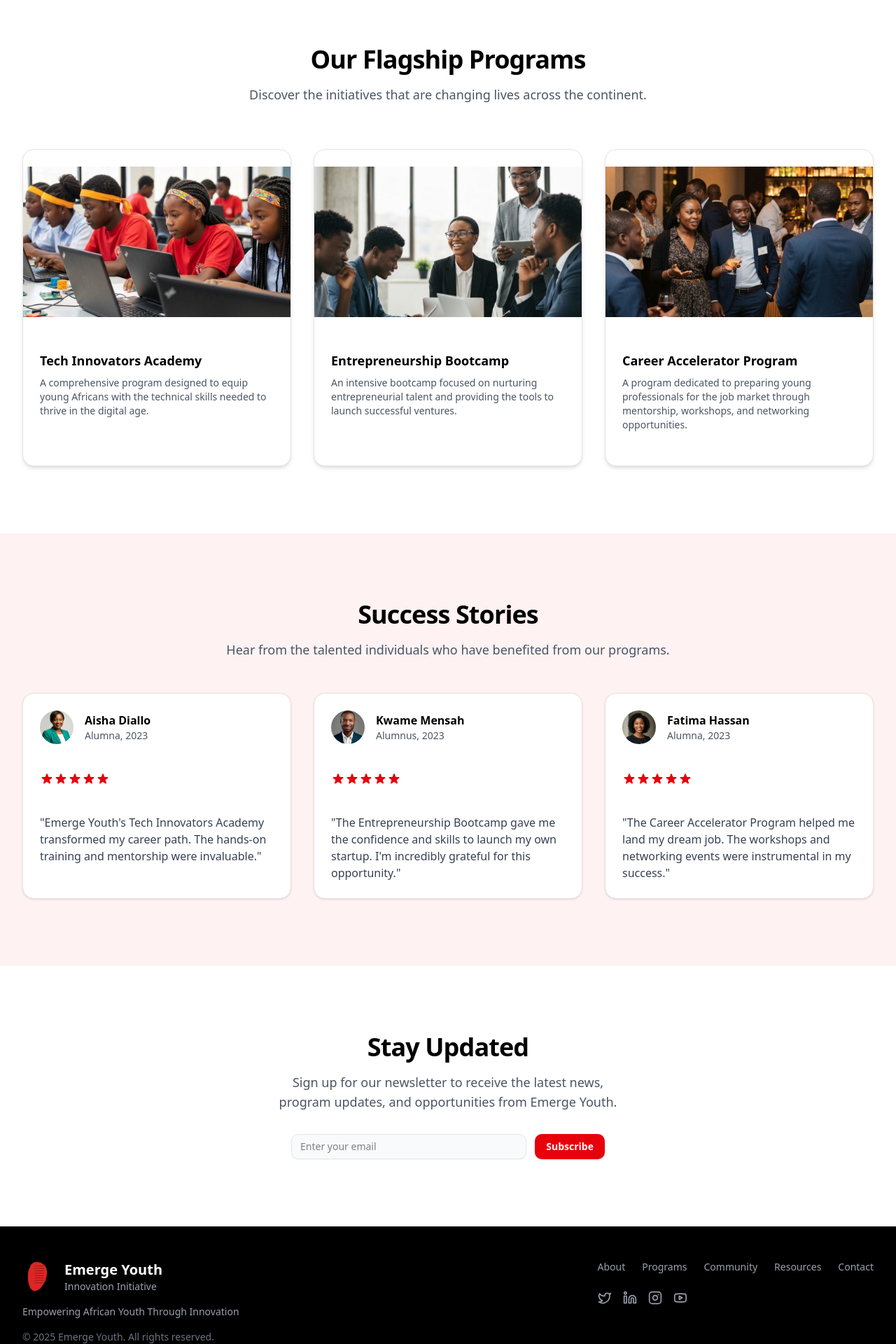
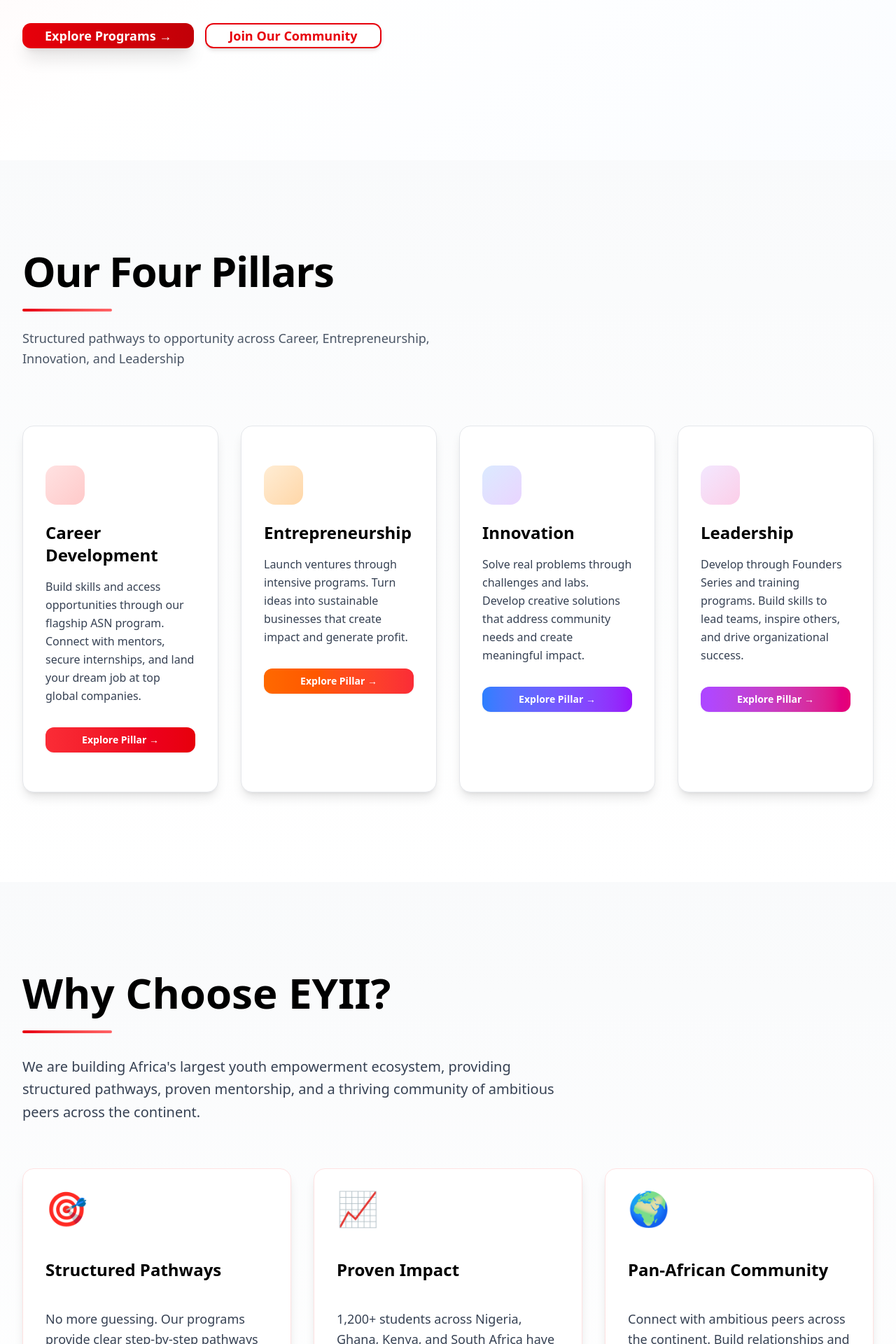
Before and after one commit to TobiWilliams001/eyii-africa, a Next.js app: page / in a window 1280 px wide. Shown: the part 720-2640 px from the top of the page at 70% size. Built offline with nearby package versions, Linux system fonts and the light colour scheme.

Commit message:
feat: redesign homepage with modern UI and updated content

```diff
--- a/app/page.tsx
+++ b/app/page.tsx
@@ -1,211 +1,241 @@
-import Link from "next/link"
-import { Header } from "@/components/header"
-import { Footer } from "@/components/footer"
-import { Button } from "@/components/ui/button"
-import { Card, CardContent } from "@/components/ui/card"
-import { Input } from "@/components/ui/input"
+import Link from 'next/link'
+import { Header } from '@/components/header'
+import { Footer } from '@/components/footer'
+import { Button } from '@/components/ui/button'
+import { Card, CardContent } from '@/components/ui/card'
+import { TestimonialCarousel } from '@/components/testimonials-carousel'
+import { testimonials } from '@/lib/data/testimonials'
 
 export default function HomePage() {
+
   return (
     <div className="flex min-h-screen flex-col bg-white">
       <Header />
 
       <main className="flex-grow">
         {/* Hero Section */}
-        <section
-          className="relative flex min-h-[75vh] items-end bg-cover bg-center p-4 py-16 text-white sm:p-6 lg:p-10"
-          style={{
-            backgroundImage: `linear-gradient(rgba(0, 0, 0, 0.2) 0%, rgba(0, 0, 0, 0.6) 100%), url("/african-youth-working-with-technology-and-innovati.jpg")`,
-          }}
-        >
-          <div className="mx-auto flex max-w-5xl flex-col items-start gap-6">
-            <h1 className="text-4xl font-extrabold md:text-5xl lg:text-6xl text-balance">
-              Empowering African Youth Through Innovation
+        <section className="relative py-24 md:py-40 overflow-hidden">
+          <div className="absolute inset-0 bg-gradient-to-br from-red-50 via-white to-blue-50/30 pointer-events-none" />
+          <div className="absolute top-0 right-0 w-96 h-96 bg-red-100/40 rounded-full blur-3xl -z-10" />
+          <div className="absolute bottom-0 left-0 w-96 h-96 bg-blue-100/30 rounded-full blur-3xl -z-10" />
+
+          <div className="mx-auto max-w-7xl px-4 sm:px-6 lg:px-8 relative z-10">
+            <div className="max-w-4xl">
+              <h1 className="text-6xl md:text-7xl lg:text-8xl font-bold tracking-tight text-black mb-6 text-balance leading-tight">
+                Empowering African Youth
               </h1>
-            <p className="max-w-3xl text-base text-white/90 md:text-lg">
-              Emerge Youth is dedicated to fostering the next generation of African leaders by providing access to
-              cutting-edge technology, entrepreneurial training, and career development resources.
+              <div className="h-1 w-24 bg-gradient-to-r from-red-600 to-red-400 rounded-full mb-8" />
+              <p className="text-xl md:text-2xl text-gray-700 mb-12 text-pretty leading-relaxed max-w-2xl">
+                Access world-class programs in Career Development, Entrepreneurship, Innovation, and Leadership. Build your future with structured pathways to opportunity, mentorship, and community.
               </p>
+              <div className="flex flex-col sm:flex-row gap-4">
                 <Link href="/programs">
-              <Button className="bg-red-600 hover:bg-red-700 text-white font-bold px-6 py-3 text-base shadow-lg transition-transform hover:scale-105">
-                Explore Programs
+                  <Button className="w-full sm:w-auto bg-gradient-to-r from-red-600 to-red-700 hover:from-red-700 hover:to-red-800 text-white font-bold px-8 py-4 text-lg shadow-xl transition-all duration-300 hover:shadow-2xl hover:scale-105 rounded-lg">
+                    Explore Programs →
+                  </Button>
+                </Link>
+                <Link href="/community">
+                  <Button className="w-full sm:w-auto bg-white hover:bg-red-600 text-red-600 hover:text-white border-2 border-red-600 font-bold px-8 py-4 text-lg transition-all duration-300 rounded-lg shadow-md hover:shadow-xl">
+                    Join Our Community
                   </Button>
                 </Link>
               </div>
-        </section>
-
-        {/* Flagship Programs Section */}
-        <section className="py-16 sm:py-20 lg:py-24">
-          <div className="mx-auto max-w-7xl px-4 sm:px-6 lg:px-8">
-            <div className="text-center">
-              <h2 className="text-3xl font-bold tracking-tight sm:text-4xl text-black">Our Flagship Programs</h2>
-              <p className="mx-auto mt-4 max-w-2xl text-lg text-gray-600">
-                Discover the initiatives that are changing lives across the continent.
-              </p>
-            </div>
-
-            <div className="mt-12 grid gap-8 sm:mt-16 sm:grid-cols-2 lg:grid-cols-3">
-              <Card className="overflow-hidden shadow-md hover:shadow-xl transition-shadow">
-                <div
-                  className="aspect-video w-full bg-cover bg-center"
-                  style={{
-                    backgroundImage: `url("/african-students-in-tech-workshop.jpg")`,
-                  }}
-                />
-                <CardContent className="p-6">
-                  <h3 className="text-lg font-bold text-black">Tech Innovators Academy</h3>
-                  <p className="mt-2 text-sm text-gray-600">
-                    A comprehensive program designed to equip young Africans with the technical skills needed to thrive
-                    in the digital age.
-                  </p>
-                </CardContent>
-              </Card>
-
-              <Card className="overflow-hidden shadow-md hover:shadow-xl transition-shadow">
-                <div
-                  className="aspect-video w-full bg-cover bg-center"
-                  style={{
-                    backgroundImage: `url("/african-entrepreneurs-in-business-meeting.jpg")`,
-                  }}
-                />
-                <CardContent className="p-6">
-                  <h3 className="text-lg font-bold text-black">Entrepreneurship Bootcamp</h3>
-                  <p className="mt-2 text-sm text-gray-600">
-                    An intensive bootcamp focused on nurturing entrepreneurial talent and providing the tools to launch
-                    successful ventures.
-                  </p>
-                </CardContent>
-              </Card>
-
-              <Card className="overflow-hidden shadow-md hover:shadow-xl transition-shadow">
-                <div
-                  className="aspect-video w-full bg-cover bg-center"
-                  style={{
-                    backgroundImage: `url("/african-professionals-networking-event.jpg")`,
-                  }}
-                />
-                <CardContent className="p-6">
-                  <h3 className="text-lg font-bold text-black">Career Accelerator Program</h3>
-                  <p className="mt-2 text-sm text-gray-600">
-                    A program dedicated to preparing young professionals for the job market through mentorship,
-                    workshops, and networking opportunities.
-                  </p>
-                </CardContent>
-              </Card>
             </div>
           </div>
         </section>
 
-        {/* Success Stories Section */}
-        <section className="bg-red-50 py-16 sm:py-20 lg:py-24">
+        {/* Four Pillars Section */}
+        <section className="py-20 md:py-32 bg-gradient-to-b from-gray-50 to-white">
           <div className="mx-auto max-w-7xl px-4 sm:px-6 lg:px-8">
-            <div className="text-center">
-              <h2 className="text-3xl font-bold tracking-tight sm:text-4xl text-black">Success Stories</h2>
-              <p className="mx-auto mt-4 max-w-2xl text-lg text-gray-600">
-                Hear from the talented individuals who have benefited from our programs.
+            <div className="mb-20">
+              <h2 className="text-5xl md:text-6xl font-bold tracking-tight text-black mb-6">
+                Our Four Pillars
+              </h2>
+              <div className="h-1 w-32 bg-gradient-to-r from-red-600 to-red-400 rounded-full" />
+              <p className="mt-6 max-w-2xl text-lg text-gray-600 leading-relaxed">
+                Structured pathways to opportunity across Career, Entrepreneurship, Innovation, and Leadership
               </p>
             </div>
 
-            <div className="mt-12 grid gap-8 md:grid-cols-2 lg:grid-cols-3">
-              <Card className="p-6 shadow-sm">
-                <div className="flex items-center gap-4">
-                  <img
-                    alt="Aisha Diallo"
-                    className="h-12 w-12 rounded-full object-cover"
-                    src="/african-woman-professional-headshot.png"
+            <div className="grid gap-8 sm:grid-cols-2 lg:grid-cols-4">
+              {[
+                {
+                  title: 'Career Development',
+                  desc: 'Build skills and access opportunities through our flagship ASN program. Connect with mentors, secure internships, and land your dream job at top global companies.',
+                  href: '/pillars/career',
+                  color: 'from-red-500 to-red-600',
+                  iconColor: 'from-red-100 to-red-200',
+                },
+                {
+                  title: 'Entrepreneurship',
+                  desc: 'Launch ventures through intensive programs. Turn ideas into sustainable businesses that create impact and generate profit.',
+                  href: '/pillars/entrepreneurship',
+                  color: 'from-orange-500 to-red-500',
+                  iconColor: 'from-orange-100 to-orange-200',
+                },
+                {
+                  title: 'Innovation',
+                  desc: 'Solve real problems through challenges and labs. Develop creative solutions that address community needs and create meaningful impact.',
+                  href: '/pillars/innovation',
+                  color: 'from-blue-500 to-purple-600',
+                  iconColor: 'from-blue-100 to-purple-200',
+                },
+                {
+                  title: 'Leadership',
+                  desc: 'Develop through Founders Series and training programs. Build skills to lead teams, inspire others, and drive organizational success.',
+                  href: '/pillars/leadership',
+                  color: 'from-purple-500 to-pink-600',
+                  iconColor: 'from-purple-100 to-pink-200',
+                },
+              ].map((pillar, index) => (
+                <Link key={index} href={pillar.href}>
+                  <Card className="h-full bg-white border border-gray-200 shadow-lg hover:shadow-2xl transition-all duration-300 hover:-translate-y-2 cursor-pointer group overflow-hidden rounded-2xl">
+                    <div
+                      className={`absolute top-0 left-0 right-0 h-1 bg-gradient-to-r ${pillar.color}`}
                     />
-                  <div>
-                    <p className="font-bold text-black">Aisha Diallo</p>
-                    <p className="text-sm text-gray-600">Alumna, 2023</p>
-                  </div>
-                </div>
-                <div className="my-4 flex text-red-600">
-                  {[...Array(5)].map((_, i) => (
-                    <svg key={i} className="h-5 w-5" fill="currentColor" viewBox="0 0 20 20">
-                      <path d="M9.049 2.927c.3-.921 1.603-.921 1.902 0l1.07 3.292a1 1 0 00.95.69h3.462c.969 0 1.371 1.24.588 1.81l-2.8 2.034a1 1 0 00-.364 1.118l1.07 3.292c.3.921-.755 1.688-1.54 1.118l-2.8-2.034a1 1 0 00-1.175 0l-2.8 2.034c-.784.57-1.838-.197-1.539-1.118l1.07-3.292a1 1 0 00-.364-1.118L2.98 8.72c-.783-.57-.38-1.81.588-1.81h3.461a1 1 0 00.951-.69l1.07-3.292z" />
-                    </svg>
+                    <CardContent className="p-8">
+                      <div
+                        className={`mb-6 h-14 w-14 rounded-xl bg-gradient-to-br ${pillar.iconColor} group-hover:scale-125 transition-transform duration-300`}
+                      />
+                      <h3 className={`text-2xl font-bold text-black mb-4 group-hover:text-transparent group-hover:bg-clip-text group-hover:bg-gradient-to-r ${pillar.color} transition-all`}>
+                        {pillar.title}
+                      </h3>
+                      <p className="text-gray-700 mb-8 leading-relaxed">
+                        {pillar.desc}
+                      </p>
+                      <Button
+                        className={`w-full bg-gradient-to-r ${pillar.color} hover:shadow-lg text-white font-semibold rounded-lg transition-all duration-300`}
+                      >
+                        Explore Pillar →
+                      </Button>
+                    </CardContent>
+                  </Card>
+                </Link>
               ))}
-                </div>
-                <p className="text-gray-700">
-                  "Emerge Youth's Tech Innovators Academy transformed my career path. The hands-on training and
-                  mentorship were invaluable."
-                </p>
-              </Card>
-
-              <Card className="p-6 shadow-sm">
-                <div className="flex items-center gap-4">
-                  <img
-                    alt="Kwame Mensah"
-                    className="h-12 w-12 rounded-full object-cover"
-                    src="/african-man-professional-headshot.png"
-                  />
-                  <div>
-                    <p className="font-bold text-black">Kwame Mensah</p>
-                    <p className="text-sm text-gray-600">Alumnus, 2023</p>
-                  </div>
-                </div>
-                <div className="my-4 flex text-red-600">
-                  {[...Array(5)].map((_, i) => (
-                    <svg key={i} className="h-5 w-5" fill="currentColor" viewBox="0 0 20 20">
-                      <path d="M9.049 2.927c.3-.921 1.603-.921 1.902 0l1.07 3.292a1 1 0 00.95.69h3.462c.969 0 1.371 1.24.588 1.81l-2.8 2.034a1 1 0 00-.364 1.118l1.07 3.292c.3.921-.755 1.688-1.54 1.118l-2.8-2.034a1 1 0 00-1.175 0l-2.8 2.034c-.784.57-1.838-.197-1.539-1.118l1.07-3.292a1 1 0 00-.364-1.118L2.98 8.72c-.783-.57-.38-1.81.588-1.81h3.461a1 1 0 00.951-.69l1.07-3.292z" />
-                    </svg>
-                  ))}
-                </div>
-                <p className="text-gray-700">
-                  "The Entrepreneurship Bootcamp gave me the confidence and skills to launch my own startup. I'm
-                  incredibly grateful for this opportunity."
-                </p>
-              </Card>
-
-              <Card className="p-6 shadow-sm">
-                <div className="flex items-center gap-4">
-                  <img
-                    alt="Fatima Hassan"
-                    className="h-12 w-12 rounded-full object-cover"
-                    src="/african-woman-entrepreneur-headshot.jpg"
-                  />
-                  <div>
-                    <p className="font-bold text-black">Fatima Hassan</p>
-                    <p className="text-sm text-gray-600">Alumna, 2023</p>
-                  </div>
-                </div>
-                <div className="my-4 flex text-red-600">
-                  {[...Array(5)].map((_, i) => (
-                    <svg key={i} className="h-5 w-5" fill="currentColor" viewBox="0 0 20 20">
-                      <path d="M9.049 2.927c.3-.921 1.603-.921 1.902 0l1.07 3.292a1 1 0 00.95.69h3.462c.969 0 1.371 1.24.588 1.81l-2.8 2.034a1 1 0 00-.364 1.118l1.07 3.292c.3.921-.755 1.688-1.54 1.118l-2.8-2.034a1 1 0 00-1.175 0l-2.8 2.034c-.784.57-1.838-.197-1.539-1.118l1.07-3.292a1 1 0 00-.364-1.118L2.98 8.72c-.783-.57-.38-1.81.588-1.81h3.461a1 1 0 00.951-.69l1.07-3.292z" />
-                    </svg>
-                  ))}
-                </div>
-                <p className="text-gray-700">
-                  "The Career Accelerator Program helped me land my dream job. The workshops and networking events were
-                  instrumental in my success."
-                </p>
-              </Card>
             </div>
           </div>
         </section>
 
-        {/* Newsletter Section */}
+        {/* Why Choose EYII Section */}
+        <section className="py-20 md:py-32 bg-gradient-to-b from-gray-50 to-white">
+          <div className="mx-auto max-w-7xl px-4 sm:px-6 lg:px-8">
+            <div className="mb-16">
+              <h2 className="text-5xl md:text-6xl font-bold text-black mb-6 text-balance">
+                Why Choose EYII?
+              </h2>
+              <div className="h-1 w-32 bg-gradient-to-r from-red-600 to-red-400 rounded-full mb-8" />
+              <p className="max-w-3xl text-xl text-gray-700 leading-relaxed">
+                We are building Africa's largest youth empowerment ecosystem, providing structured pathways, proven mentorship, and a thriving community of ambitious peers across the continent.
+              </p>
+            </div>
+
+            <div className="grid gap-8 md:grid-cols-3">
+              {[
+                {
+                  icon: '🎯',
+                  title: 'Structured Pathways',
+                  description:
+                    'No more guessing. Our programs provide clear step-by-step pathways from where you are to where you want to be.',
+                },
+                {
+                  icon: '📈',
+                  title: 'Proven Impact',
+                  description:
+                    '1,200+ students across Nigeria, Ghana, Kenya, and South Africa have secured internships at top companies like Meta, Goldman Sachs, and Microsoft.',
+                },
+                {
+                  icon: '🌍',
+                  title: 'Pan-African Community',
+                  description:
+                    'Connect with ambitious peers across the continent. Build relationships and networks that last far beyond the programs.',
+                },
+              ].map((item, index) => (
+                <Card
+                  key={index}
+                  className="p-8 border border-red-100 shadow-lg hover:shadow-2xl hover:-translate-y-2 transition-all duration-300 rounded-2xl overflow-hidden group bg-white"
+                >
+                  <div className="absolute top-0 left-0 right-0 h-1 bg-gradient-to-r from-red-600 to-red-400" />
+                  <div className="text-5xl mb-6 transform group-hover:scale-110 transition-transform duration-300">
+                    {item.icon}
+                  </div>
+                  <h3 className="text-2xl font-bold text-black mb-4 group-hover:text-red-600 transition-colors">
+                    {item.title}
+                  </h3>
+                  <p className="text-gray-700 leading-relaxed text-lg">
+                    {item.description}
+                  </p>
+                </Card>
+              ))}
+            </div>
+          </div>
+        </section>
+
+        {/* Testimonials Carousel */}
+        <TestimonialCarousel
+          title="Student Success Stories"
+          testimonials={testimonials}
+          autoplay={true}
+          autoplayInterval={5000}
+        />
+
+        {/* Impact Stats Section */}
+        <section className="bg-black text-white py-16 sm:py-20 lg:py-24">
+          <div className="mx-auto max-w-7xl px-4 sm:px-6 lg:px-8">
+            <div className="text-center mb-12">
+              <h2 className="text-3xl md:text-4xl font-bold tracking-tight">
+                Our Impact in Numbers
+              </h2>
+            </div>
+            <div className="grid gap-8 md:grid-cols-4">
+              <div className="text-center">
+                <div className="text-4xl md:text-5xl font-bold text-red-500">
+                  1,200+
+                </div>
+                <div className="mt-2 text-gray-300">Students Empowered</div>
+              </div>
+              <div className="text-center">
+                <div className="text-4xl md:text-5xl font-bold text-red-500">
+                  4
+                </div>
+                <div className="mt-2 text-gray-300">Countries Reached</div>
+              </div>
+              <div className="text-center">
+                <div className="text-4xl md:text-5xl font-bold text-red-500">
+                  50+
+                </div>
+                <div className="mt-2 text-gray-300">University Partners</div>
+              </div>
+              <div className="text-center">
+                <div className="text-4xl md:text-5xl font-bold text-red-500">
+                  2
+                </div>
+                <div className="mt-2 text-gray-300">Years of Impact</div>
+              </div>
+            </div>
+          </div>
+        </section>
+
+        {/* Final CTA Section */}
         <section className="py-16 sm:py-20 lg:py-24">
-          <div className="mx-auto max-w-xl px-4 text-center sm:px-6 lg:px-8">
-            <h2 className="text-3xl font-bold tracking-tight sm:text-4xl text-black">Stay Updated</h2>
-            <p className="mt-4 text-lg text-gray-600">
-              Sign up for our newsletter to receive the latest news, program updates, and opportunities from Emerge
-              Youth.
+          <div className="mx-auto max-w-3xl px-4 text-center sm:px-6 lg:px-8">
+            <h2 className="text-3xl md:text-4xl font-bold tracking-tight text-black mb-4">
+              Ready to Start Your Journey?
+            </h2>
+            <p className="text-lg text-gray-600 mb-8">
+              Join thousands of African students building their future
             </p>
-            <form className="mt-8 flex w-full max-w-md mx-auto flex-col gap-3 sm:flex-row">
-              <Input
-                type="email"
-                placeholder="Enter your email"
-                className="flex-auto bg-gray-50 border-gray-200 focus:border-red-600 focus:ring-red-600"
-              />
-              <Button
-                type="submit"
-                className="flex-none bg-red-600 hover:bg-red-700 text-white font-bold shadow-sm transition-transform hover:scale-105"
-              >
-                Subscribe
+            <div className="flex flex-col sm:flex-row gap-4 justify-center">
+              <Link href="/programs">
+                <Button className="w-full sm:w-auto bg-red-600 hover:bg-red-700 text-white font-bold px-8 py-3 text-base transition-all hover:scale-105">
+                  Explore Our Pillars
                 </Button>
-            </form>
+              </Link>
+              <Link href="/about">
+                <Button className="w-full sm:w-auto border border-red-600/20 bg-red-600/10 text-red-600 font-bold px-8 py-3 text-base hover:bg-red-600/20 transition-all hover:scale-105">
+                  Learn more about EYII
+                </Button>
+              </Link>
+            </div>
           </div>
         </section>
       </main>
```
Lines whose indentation alone changed are shown as unchanged.
